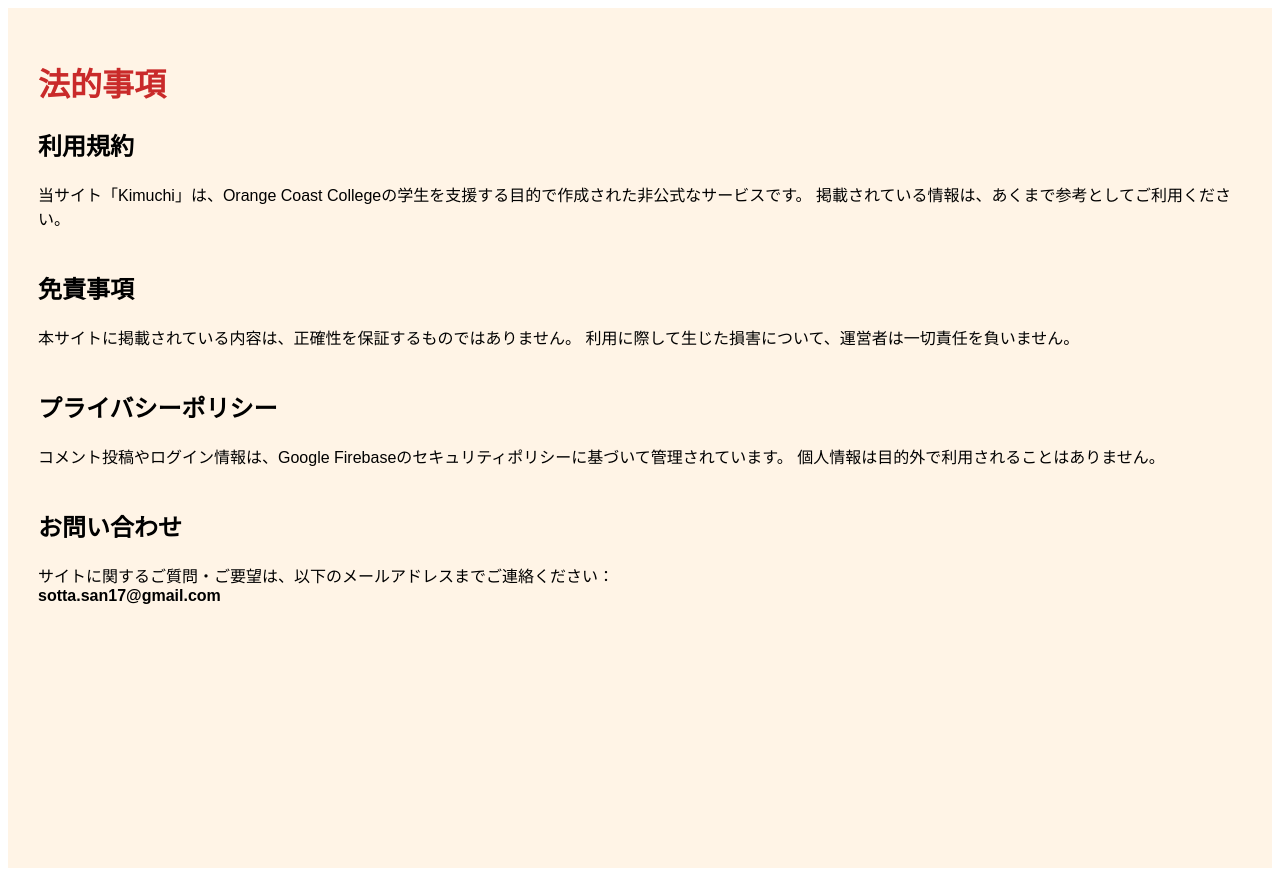
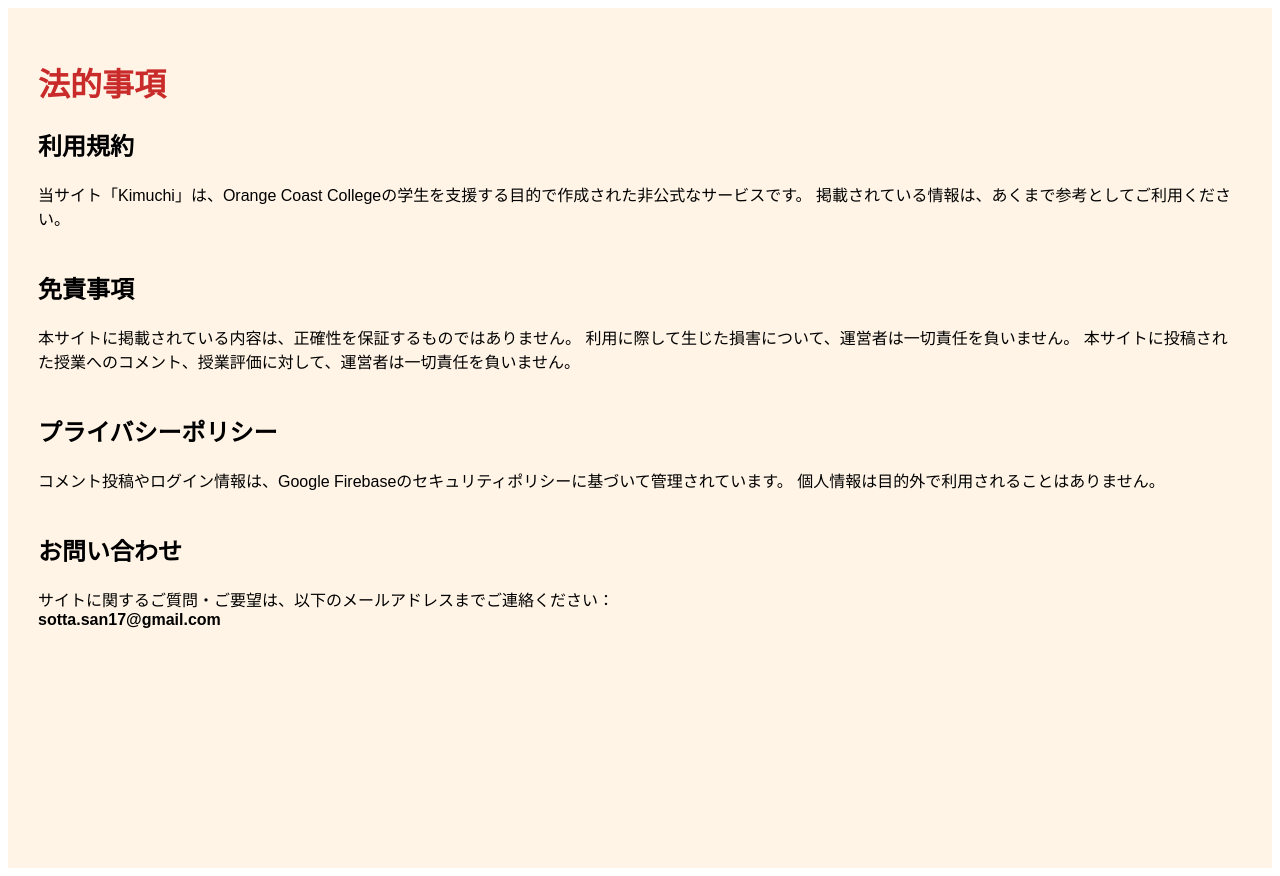
Before and after one commit to Sotaro-Ichii/kimuchi-site, a React (Vite) app: page /legal in a window 1280 px wide. Built offline with nearby package versions, Linux system fonts and the light colour scheme.

Commit message:
Update legal info

```diff
--- a/src/pages/Legal.jsx
+++ b/src/pages/Legal.jsx
@@ -18,6 +18,7 @@ function Legal() {
         <p>
           本サイトに掲載されている内容は、正確性を保証するものではありません。
           利用に際して生じた損害について、運営者は一切責任を負いません。
+          本サイトに投稿された授業へのコメント、授業評価に対して、運営者は一切責任を負いません。
         </p>
       </section>
 
```
